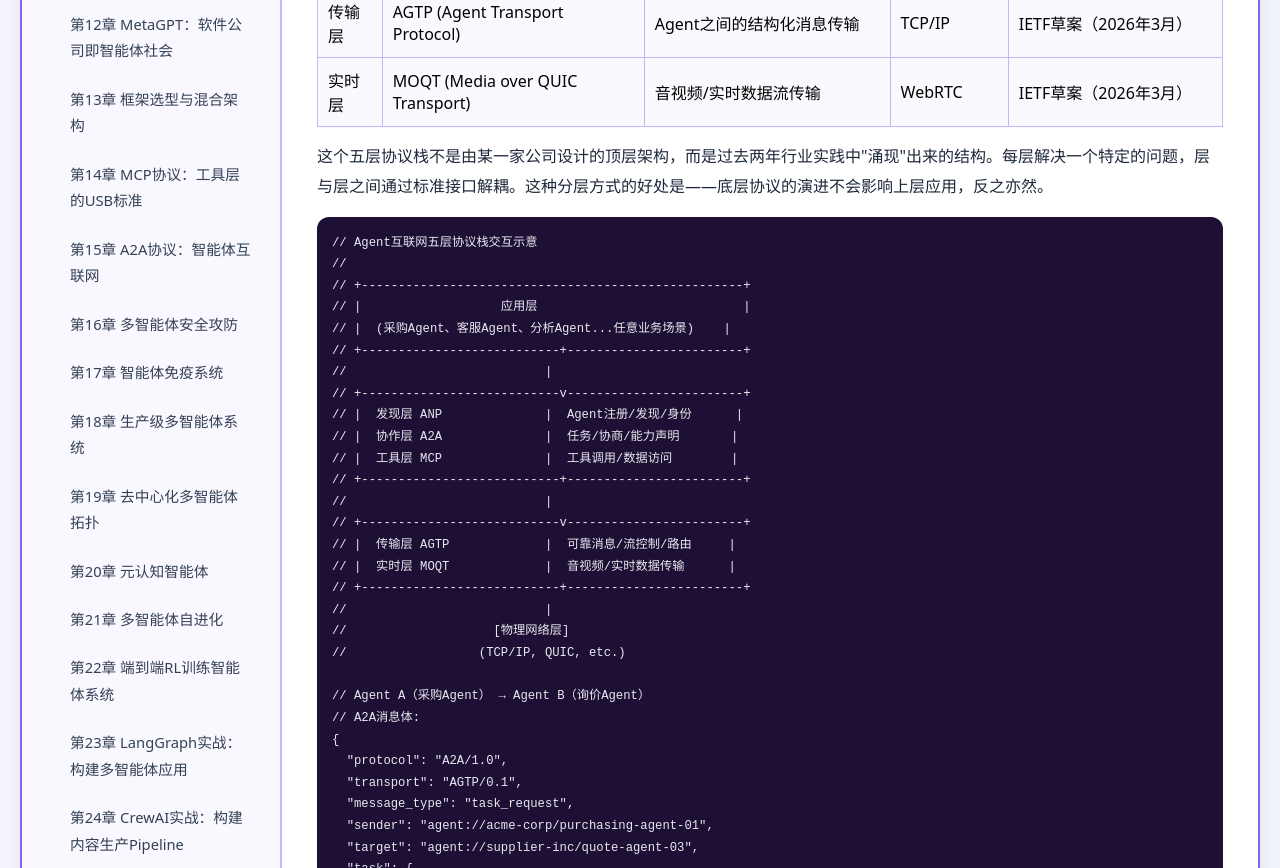
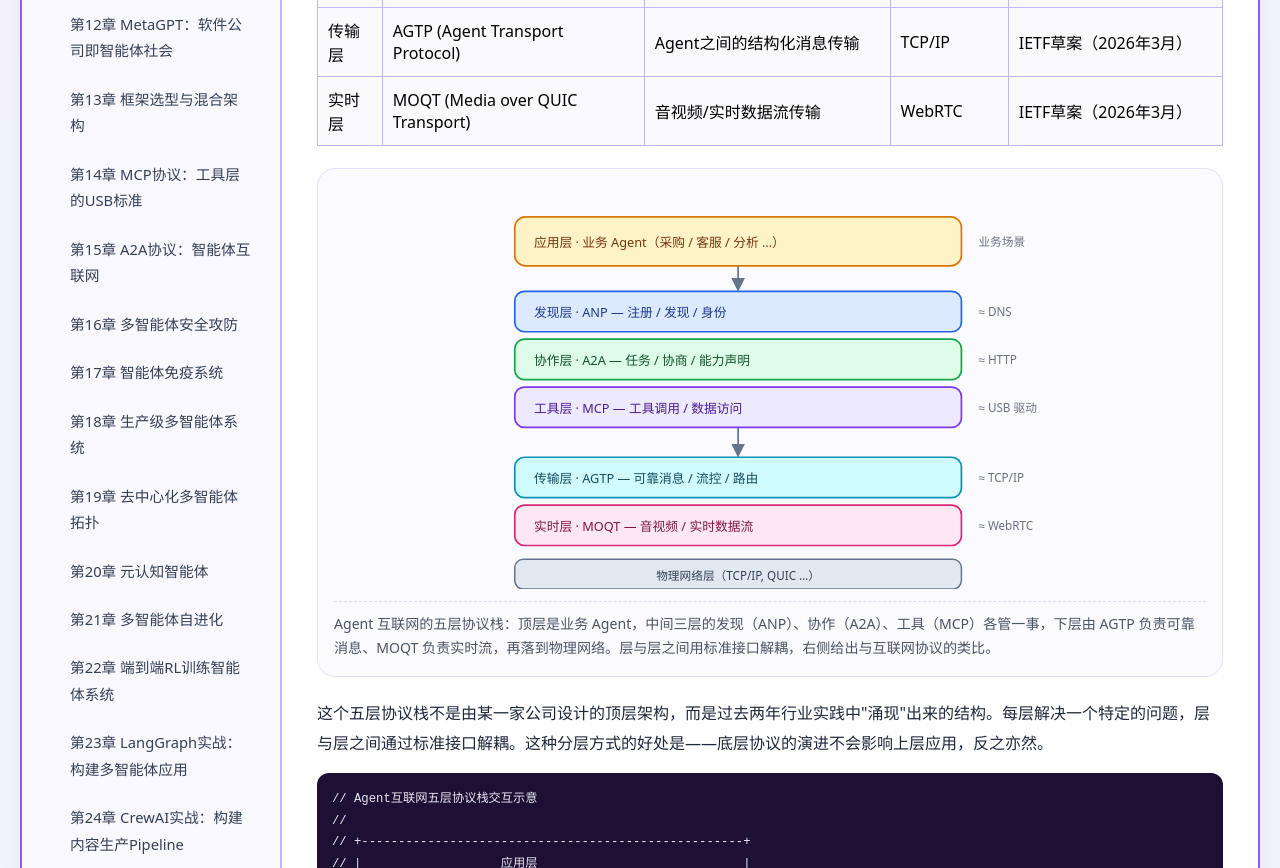
Before and after one commit to 1998x-stack/multi-agent-systems-tutorial, a plain HTML site: page 27.html in a window 1280 px wide. Shown: the part 840-1708 px from the top of the page. Drawn offline with Linux system fonts and the light colour scheme.

Commit message:
feat(multi-agent-systems-tutorial): 第27章语义结构与Agent互联网五层协议栈图

```diff
--- a/27.html
+++ b/27.html
@@ -5,11 +5,17 @@
     <meta name="viewport" content="width=device-width, initial-scale=1.0, maximum-scale=1.5, user-scalable=yes">
     <title>第27章 Agent互联网与开放生态</title>
     <link rel="stylesheet" href="theme.css">
-</head>
+    <style>
+        pre { overflow-x: auto; max-width: 100%; }
+        @media (max-width: 768px) {
+            table { table-layout: fixed; width: 100%; }
+            th, td { word-break: break-word; }
+        }
+    </style>
 <body>
 <div class="double-border">
 <div class="container">
-    <div class="sidebar">
+    <nav class="sidebar" aria-label="课程目录">
         <h3>🤖 课程目录</h3>
         <ul class="chapter-list">
             <li><a href="01.html">第1章 智能体革命：从单体到多体</a></li>
@@ -41,10 +47,11 @@
             <li><a href="27.html" class="active">第27章 Agent互联网与开放生态</a></li>
             <li><a href="28.html">第28章 综合项目：构建自进化研发助手MAS</a></li>
         </ul>
-    </div>
-    <div class="main-content">
+    </nav>
+    <main class="main-content">
 
-        <h2>第27章 Agent互联网与开放生态</h2>
+        <h1 class="page-title">第27章 Agent互联网与开放生态</h1>
+        <p class="breadcrumb"><a href="index.html">课程目录</a> › 第27章 Agent互联网与开放生态</p>
 
         <p>欢迎来到全书的倒数第二章！上一章我们讨论了Agent在物理世界的协作——具身集体智能。如果说"具身智能"回答的是Agent和人、物理世界的关系，那这一章我们要回答一个更加宏大、也更激动人心的问题：<strong>Agent和Agent之间如何在一个开放的、跨组织的生态中互联互通？</strong></p>
 
@@ -106,6 +113,36 @@
                 </tr>
             </tbody>
         </table>
+
+        <figure>
+        <div class="fig-scroll">
+        <svg viewBox="0 0 820 380" role="img" aria-labelledby="stkT stkD">
+          <title id="stkT">Agent 互联网五层协议栈</title>
+          <desc id="stkD">自上而下：应用层承载业务 Agent；其下发现层 ANP、协作层 A2A、工具层 MCP 并列；再往下是传输层 AGTP 与实时层 MOQT；最底层为物理网络层。右侧标注各层对互联网协议的类比。</desc>
+          <rect width="820" height="380" fill="#fbfaff"/>
+          <defs><marker id="stkAr" viewBox="0 0 10 10" refX="9" refY="5" markerWidth="8" markerHeight="8" orient="auto"><path d="M0,0 L10,5 L0,10 z" fill="#64748b"/></marker></defs>
+          <g font-family="system-ui, sans-serif">
+          <g stroke="#64748b" stroke-width="1.6" marker-end="url(#stkAr)"><line x1="380" y1="76" x2="380" y2="99"/><line x1="380" y1="228" x2="380" y2="255"/></g>
+          <rect x="170" y="30" width="420" height="46" rx="10" fill="#fef3c7" stroke="#d97706" stroke-width="1.6"/>
+          <text x="188" y="58" fill="#78350f" font-size="12">应用层 · 业务 Agent（采购 / 客服 / 分析 …）</text>
+          <rect x="170" y="100" width="420" height="38" rx="9" fill="#dbeafe" stroke="#2563eb" stroke-width="1.6"/>
+          <text x="188" y="124" fill="#1e3a8a" font-size="12">发现层 · ANP — 注册 / 发现 / 身份</text>
+          <rect x="170" y="145" width="420" height="38" rx="9" fill="#dcfce7" stroke="#16a34a" stroke-width="1.6"/>
+          <text x="188" y="169" fill="#14532d" font-size="12">协作层 · A2A — 任务 / 协商 / 能力声明</text>
+          <rect x="170" y="190" width="420" height="38" rx="9" fill="#ede9fe" stroke="#7c3aed" stroke-width="1.6"/>
+          <text x="188" y="214" fill="#4c1d95" font-size="12">工具层 · MCP — 工具调用 / 数据访问</text>
+          <rect x="170" y="256" width="420" height="38" rx="9" fill="#cffafe" stroke="#0891b2" stroke-width="1.6"/>
+          <text x="188" y="280" fill="#164e63" font-size="12">传输层 · AGTP — 可靠消息 / 流控 / 路由</text>
+          <rect x="170" y="301" width="420" height="38" rx="9" fill="#fce7f3" stroke="#db2777" stroke-width="1.6"/>
+          <text x="188" y="325" fill="#831843" font-size="12">实时层 · MOQT — 音视频 / 实时数据流</text>
+          <rect x="170" y="352" width="420" height="28" rx="8" fill="#e2e8f0" stroke="#64748b" stroke-width="1.4"/>
+          <text x="380" y="371" fill="#334155" font-size="11" text-anchor="middle">物理网络层（TCP/IP, QUIC …）</text>
+          <g fill="#6b7280" font-size="11"><text x="606" y="57">业务场景</text><text x="606" y="123">≈ DNS</text><text x="606" y="168">≈ HTTP</text><text x="606" y="213">≈ USB 驱动</text><text x="606" y="279">≈ TCP/IP</text><text x="606" y="324">≈ WebRTC</text></g>
+          </g>
+        </svg>
+        </div>
+        <figcaption>Agent 互联网的五层协议栈：顶层是业务 Agent，中间三层的发现（ANP）、协作（A2A）、工具（MCP）各管一事，下层由 AGTP 负责可靠消息、MOQT 负责实时流，再落到物理网络。层与层之间用标准接口解耦，右侧给出与互联网协议的类比。</figcaption>
+        </figure>
 
         <p>这个五层协议栈不是由某一家公司设计的顶层架构，而是过去两年行业实践中"涌现"出来的结构。每层解决一个特定的问题，层与层之间通过标准接口解耦。这种分层方式的好处是——底层协议的演进不会影响上层应用，反之亦然。</p>
 
@@ -409,7 +446,7 @@ message MediaFrame {
             <a href="index.html">📖 返回目录</a>
             <a href="28.html">下一章 →</a>
         </div>
-    </div>
+    </main>
 </div>
 </div>
 </body>
```
